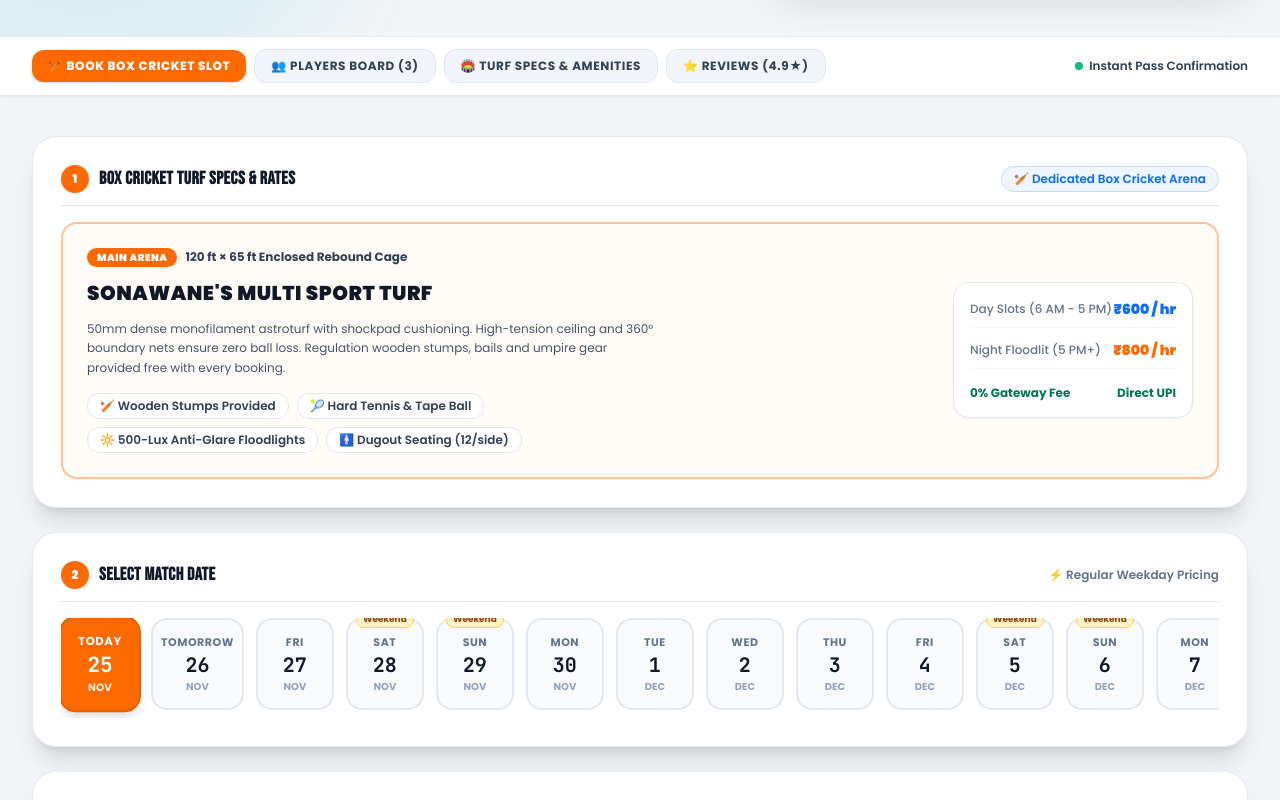
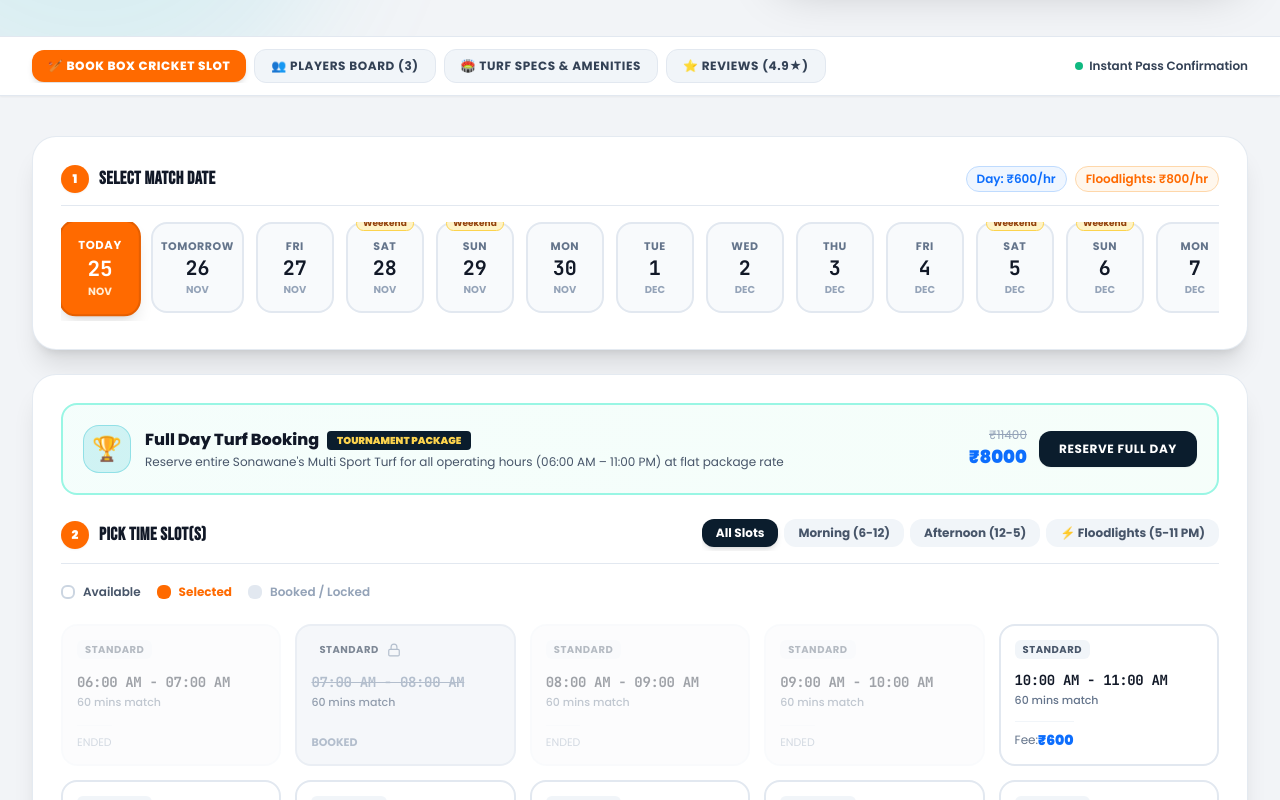
Before and after one commit to ketanaryan/truf-, a React (Vite) app: page / in a window 1280 px wide. Shown: the part 800-1600 px from the top of the page. Built offline with nearby package versions, Linux system fonts and the light colour scheme.

Commit message:
feat(ux): remove redundant main arena card from booking flow so Book Slot directly lands on date and time selector

```diff
--- a/src/components/customer/SlotBookingMatrix.tsx
+++ b/src/components/customer/SlotBookingMatrix.tsx
@@ -110,9 +110,9 @@ export const SlotBookingMatrix: React.FC<SlotBookingMatrixProps> = ({
   };
 
   return (
-    <div id="booking-matrix-section" className="space-y-6 scroll-mt-28 font-sans">
+    <div id="booking-matrix-section" className="space-y-6 scroll-mt-24 font-sans">
 
-      {/* Step 1: Arena Specifications & Rates */}
+      {/* Step 1: Choose Match Date */}
       <div className="p-5 sm:p-7 rounded-3xl bg-white border border-slate-200/90 shadow-xl space-y-4">
         <div className="flex flex-col sm:flex-row sm:items-center justify-between gap-2 border-b border-slate-200 pb-3">
           <div className="flex items-center gap-2.5">
@@ -120,82 +120,17 @@ export const SlotBookingMatrix: React.FC<SlotBookingMatrixProps> = ({
               1
             </span>
             <h3 className="text-base sm:text-lg font-display font-black uppercase text-[#111827] tracking-wide">
-              Box Cricket Turf Specs & Rates
-            </h3>
-          </div>
-          <span className="text-xs font-semibold text-[#0D6EFD] bg-blue-50 px-3 py-1 rounded-full border border-blue-200">
-            🏏 Dedicated Box Cricket Arena
-          </span>
-        </div>
-
-        {/* Single Premier Ground Highlight Card */}
-        <SpotlightCard
-          spotlightColor="rgba(255, 106, 0, 0.12)"
-          className="p-5 sm:p-6 rounded-2xl bg-orange-50/40 border-2 border-[#FF6A00]/40 shadow-sm relative flex flex-col md:flex-row items-start md:items-center justify-between gap-6"
-        >
-          <div className="space-y-3 max-w-xl">
-            <div className="flex items-center gap-2">
-              <span className="px-2.5 py-0.5 rounded-full bg-[#FF6A00] text-white text-[10px] font-black uppercase tracking-wider">
-                MAIN ARENA
-              </span>
-              <span className="text-xs font-bold text-slate-700">120 ft × 65 ft Enclosed Rebound Cage</span>
-            </div>
-
-            <h4 className="text-xl font-black text-[#111827] uppercase tracking-wide">
-              {currentPitch.name}
-            </h4>
-
-            <p className="text-xs text-slate-600 leading-relaxed font-normal">
-              50mm dense monofilament astroturf with shockpad cushioning. High-tension ceiling and 360° boundary nets ensure zero ball loss. Regulation wooden stumps, bails and umpire gear provided free with every booking.
-            </p>
-
-            <div className="flex flex-wrap gap-2 text-xs text-slate-700 pt-1">
-              <span className="px-3 py-1 rounded-xl bg-white border border-slate-200 font-semibold">
-                🏏 Wooden Stumps Provided
-              </span>
-              <span className="px-3 py-1 rounded-xl bg-white border border-slate-200 font-semibold">
-                🎾 Hard Tennis & Tape Ball
-              </span>
-              <span className="px-3 py-1 rounded-xl bg-white border border-slate-200 font-semibold">
-                🔆 500-Lux Anti-Glare Floodlights
-              </span>
-              <span className="px-3 py-1 rounded-xl bg-white border border-slate-200 font-semibold">
-                🚹 Dugout Seating (12/side)
-              </span>
-            </div>
-          </div>
-
-          <div className="w-full md:w-auto p-4 rounded-2xl bg-white border border-slate-200 shadow-sm space-y-3 min-w-[240px]">
-            <div className="flex items-center justify-between text-xs pb-2 border-b border-slate-100">
-              <span className="text-slate-500 font-medium">Day Slots (6 AM - 5 PM)</span>
-              <span className="text-[#0D6EFD] font-black text-sm">₹{weekend ? currentPitch.baseWeekendPrice : currentPitch.baseWeekdayPrice} / hr</span>
-            </div>
-            <div className="flex items-center justify-between text-xs pb-2 border-b border-slate-100">
-              <span className="text-slate-500 font-medium">Night Floodlit (5 PM+)</span>
-              <span className="text-[#FF6A00] font-black text-sm">₹{weekend ? currentPitch.peakHourWeekendPrice : currentPitch.peakHourWeekdayPrice} / hr</span>
-            </div>
-            <div className="flex items-center justify-between text-xs pt-1 text-emerald-700 font-bold">
-              <span>0% Gateway Fee</span>
-              <span>Direct UPI</span>
-            </div>
-          </div>
-        </SpotlightCard>
-      </div>
-
-      {/* Step 2: Choose Date */}
-      <div className="p-5 sm:p-7 rounded-3xl bg-white border border-slate-200/90 shadow-xl space-y-4">
-        <div className="flex items-center justify-between border-b border-slate-200 pb-3">
-          <div className="flex items-center gap-2.5">
-            <span className="w-7 h-7 rounded-full bg-[#FF6A00] text-white font-black flex items-center justify-center text-xs shadow-sm">
-              2
-            </span>
-            <h3 className="text-base sm:text-lg font-display font-black uppercase text-[#111827] tracking-wide">
               Select Match Date
             </h3>
           </div>
-          <span className="text-xs font-semibold text-slate-500">
-            {weekend ? '🔥 Weekend Prime Pricing Active' : '⚡ Regular Weekday Pricing'}
-          </span>
+          <div className="flex items-center gap-2 text-xs font-semibold">
+            <span className="px-2.5 py-1 rounded-full bg-blue-50 text-[#0D6EFD] border border-blue-200">
+              Day: ₹{weekend ? currentPitch.baseWeekendPrice : currentPitch.baseWeekdayPrice}/hr
+            </span>
+            <span className="px-2.5 py-1 rounded-full bg-orange-50 text-[#FF6A00] border border-orange-200">
+              Floodlights: ₹{weekend ? currentPitch.peakHourWeekendPrice : currentPitch.peakHourWeekdayPrice}/hr
+            </span>
+          </div>
         </div>
 
         {/* Date Carousel Strip */}
@@ -287,10 +222,10 @@ export const SlotBookingMatrix: React.FC<SlotBookingMatrixProps> = ({
         <div className="flex flex-col sm:flex-row sm:items-center justify-between gap-3 border-b border-slate-200 pb-3 pt-2">
           <div className="flex items-center gap-2.5">
             <span className="w-7 h-7 rounded-full bg-[#FF6A00] text-white font-black flex items-center justify-center text-xs shadow-sm">
-              3
+              2
             </span>
             <h3 className="text-base sm:text-lg font-display font-black uppercase text-[#111827] tracking-wide">
-              Or Pick Hourly Slot(s)
+              Pick Time Slot(s)
             </h3>
           </div>
 
@@ -300,7 +235,7 @@ export const SlotBookingMatrix: React.FC<SlotBookingMatrixProps> = ({
               { id: 'all', label: 'All Slots' },
               { id: 'morning', label: 'Morning (6-12)' },
               { id: 'afternoon', label: 'Afternoon (12-5)' },
-              { id: 'night', label: '⚡ Floodlights (5-1 AM)' },
+              { id: 'night', label: '⚡ Floodlights (5-11 PM)' },
             ].map(f => (
               <button
                 key={f.id}
```
